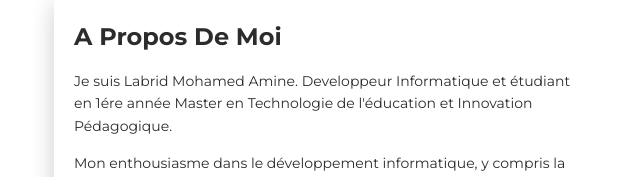
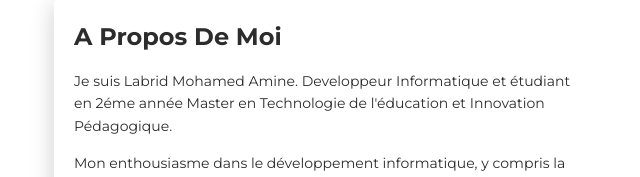
Before and after one commit to Labrid21/Mon-Cv, a plain HTML site: page index.html in a window 1280 px wide. Shown: the part 620-797 px from the top of the page, 31-671 px from the left. Drawn offline with Linux system fonts and the light colour scheme.

Commit message:
version final

```diff
--- a/index.html
+++ b/index.html
@@ -85,7 +85,7 @@
         <div class="col-lg-6 col-md-12">
           <div class="card-body">
             <div class="h4 mt-0 title">A Propos De Moi</div>
-            <p>Je suis Labrid Mohamed Amine. Developpeur Informatique et étudiant en 1ére année Master en Technologie de l'éducation et Innovation Pédagogique.</p>
+            <p>Je suis Labrid Mohamed Amine. Developpeur Informatique et étudiant en 2éme année Master en Technologie de l'éducation et Innovation Pédagogique.</p>
             <p ></p>Mon enthousiasme dans le développement informatique, y
             compris la programmation, la création et la conception
             d'applications web.
```
